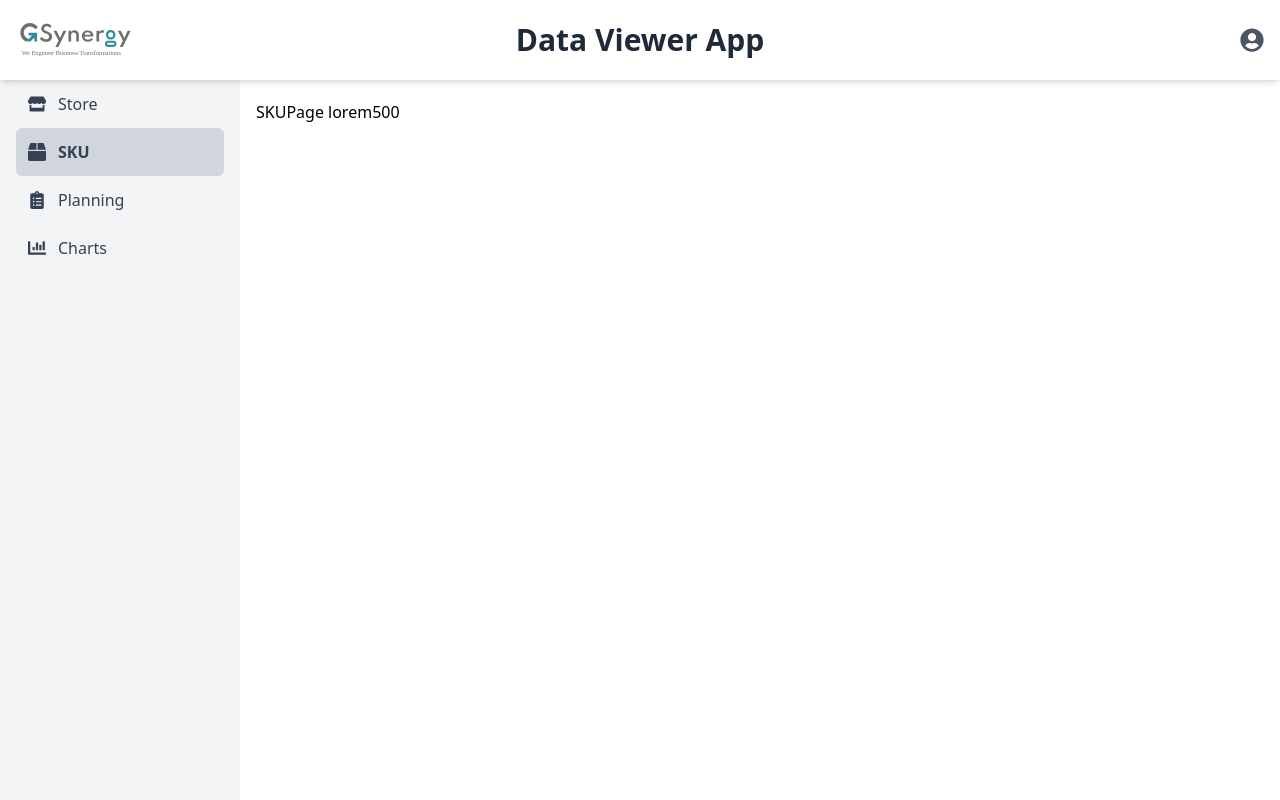
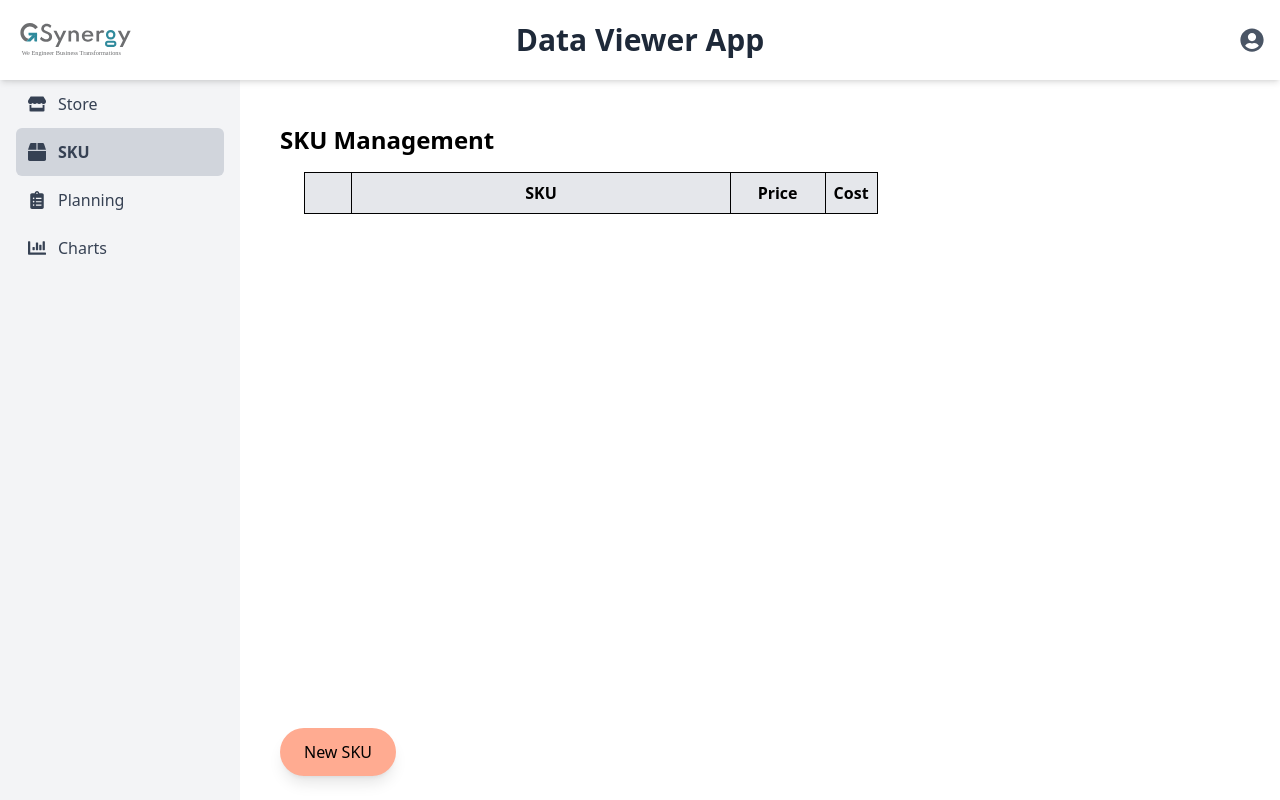
Before and after one commit to suyashmishra9/GS756617_Suyash_Mishra, a React (Vite) app in the folder gsdata-view/: page /skus in a window 1280 px wide. Built offline with nearby package versions, Linux system fonts and the light colour scheme.

Commit message:
redux state management for sku and Ui tables

```diff
--- a/gsdata-view/src/App.tsx
+++ b/gsdata-view/src/App.tsx
@@ -1,5 +1,5 @@
 import { Provider } from "react-redux";
-import { store } from "./redux/store";
+import store from "./redux/store"
 import { BrowserRouter } from "react-router-dom";
 import AppRouter from "./router";
 import Navbar from "./components/Navbar";
--- a/gsdata-view/src/pages/SKUPage.tsx
+++ b/gsdata-view/src/pages/SKUPage.tsx
@@ -1,9 +1,73 @@
+import { useState } from "react";
+import { useSelector, useDispatch } from "react-redux";
+import { RootState } from "../redux/store";
+import { addSKU, deleteSKU } from "../redux/slices/skuSlice";
+import { FaTrash } from "react-icons/fa";
+
+const SKUs = () => {
+  const dispatch = useDispatch();
+  const skus = useSelector((state: RootState) => state.sku.skus);
+  const [showModal, setShowModal] = useState(false);
+  const [newSKU, setNewSKU] = useState({ name: "", price: "", cost: "" });
+
+  const handleAddSKU = () => {
+    if (!newSKU.name || !newSKU.price || !newSKU.cost) return;
+    dispatch(addSKU({ name: newSKU.name, price: Number(newSKU.price), cost: Number(newSKU.cost) }));
+    setShowModal(false);
+    setNewSKU({ name: "", price: "", cost: "" });
+  };
+
+  return (
+    <div className="p-6">
+      <h1 className="text-2xl font-bold mb-4">SKU Management</h1>
+      <table className="w-[60%] ml-6 border-collapse border border-gray-300">
+  <thead>
+    <tr className="bg-gray-200">
+      <th className="p-2 border w-1/12"></th>
+      <th className="p-2 border w-2/3">SKU</th>
+      <th className="p-2 border w-1/6">Price</th>
+      <th className="p-2 border w-1/6">Cost</th>
+    </tr>
+  </thead>
+  <tbody>
+    {skus.map((sku, index) => (
+      <tr key={sku.id} className="border">
+        <td className="p-2 text-center border">
+          <div className="flex items-center justify-between">
+            <button onClick={() => dispatch(deleteSKU(sku.id))} className="text-black cursor-pointer">
+              <FaTrash />
+            </button>
+          </div>
+        </td>
+        <td className="p-2 border">{sku.name}</td>
+        <td className="p-2 border">{sku.price}</td>
+        <td className="p-2 border">{sku.cost}</td>
+      </tr>
+    ))}
+  </tbody>
+</table>
 
 
-function SKUPage() {
-  return (
-    <div>SKUPage lorem500</div>
-  )
-}
+      <button className="fixed bottom-6 left-70 bg-[#ffab91] text-black px-6 py-3 rounded-full shadow-lg font-medium cursor-pointer" onClick={() => setShowModal(true)}>
+        New SKU
+      </button>
 
-export default SKUPage
+      {showModal && (
+        <div className="fixed inset-0 flex items-center justify-center bg-black bg-opacity-50">
+          <div className="bg-white p-6 rounded shadow-lg w-96">
+            <h2 className="text-xl font-bold mb-4">Add SKU</h2>
+            <input type="text" placeholder="SKU Name" className="border p-2 w-full mb-2" value={newSKU.name} onChange={(e) => setNewSKU({ ...newSKU, name: e.target.value })} />
+            <input type="number" placeholder="Price" className="border p-2 w-full mb-2" value={newSKU.price} onChange={(e) => setNewSKU({ ...newSKU, price: e.target.value })} />
+            <input type="number" placeholder="Cost" className="border p-2 w-full mb-2" value={newSKU.cost} onChange={(e) => setNewSKU({ ...newSKU, cost: e.target.value })} />
+            <div className="flex justify-end space-x-4">
+              <button onClick={() => setShowModal(false)} className="bg-blue-500 text-white p-2 rounded cursor-pointer">Cancel</button>
+              <button onClick={handleAddSKU} className="bg-green-400 text-white p-2 rounded cursor-pointer">Add</button>
+            </div>
+          </div>
+        </div>
+      )}
+    </div>
+  );
+};
+
+export default SKUs;
--- /dev/null
+++ b/gsdata-view/src/redux/slices/skuSlice.ts
@@ -0,0 +1,35 @@
+import { createSlice, PayloadAction } from "@reduxjs/toolkit";
+
+interface SKU {
+  id: number;
+  name: string;
+  price: number;
+  cost: number;
+}
+
+interface SKUState {
+  skus: SKU[];
+}
+
+const initialState: SKUState = {
+  skus: JSON.parse(localStorage.getItem("skus") || "[]"),
+};
+
+const skuSlice = createSlice({
+  name: "sku",
+  initialState,
+  reducers: {
+    addSKU: (state, action: PayloadAction<Omit<SKU, "id">>) => {
+      const newSKU = { id: state.skus.length + 1, ...action.payload };
+      state.skus.push(newSKU);
+      localStorage.setItem("skus", JSON.stringify(state.skus));
+    },
+    deleteSKU: (state, action: PayloadAction<number>) => {
+      state.skus = state.skus.filter((sku) => sku.id !== action.payload);
+      localStorage.setItem("skus", JSON.stringify(state.skus));
+    },
+  },
+});
+
+export const { addSKU, deleteSKU } = skuSlice.actions;
+export default skuSlice.reducer;
--- a/gsdata-view/src/redux/store.ts
+++ b/gsdata-view/src/redux/store.ts
@@ -1,11 +1,14 @@
 import { configureStore } from "@reduxjs/toolkit";
 import storeReducer from "./slices/storeSlice";
+import skuReducer from "./slices/skuSlice";
 
-export const store = configureStore({
+const store = configureStore({
   reducer: {
-    stores: storeReducer,
+    store: storeReducer,
+    sku: skuReducer,
   },
 });
 
 export type RootState = ReturnType<typeof store.getState>;
 export type AppDispatch = typeof store.dispatch;
+export default store;
```
